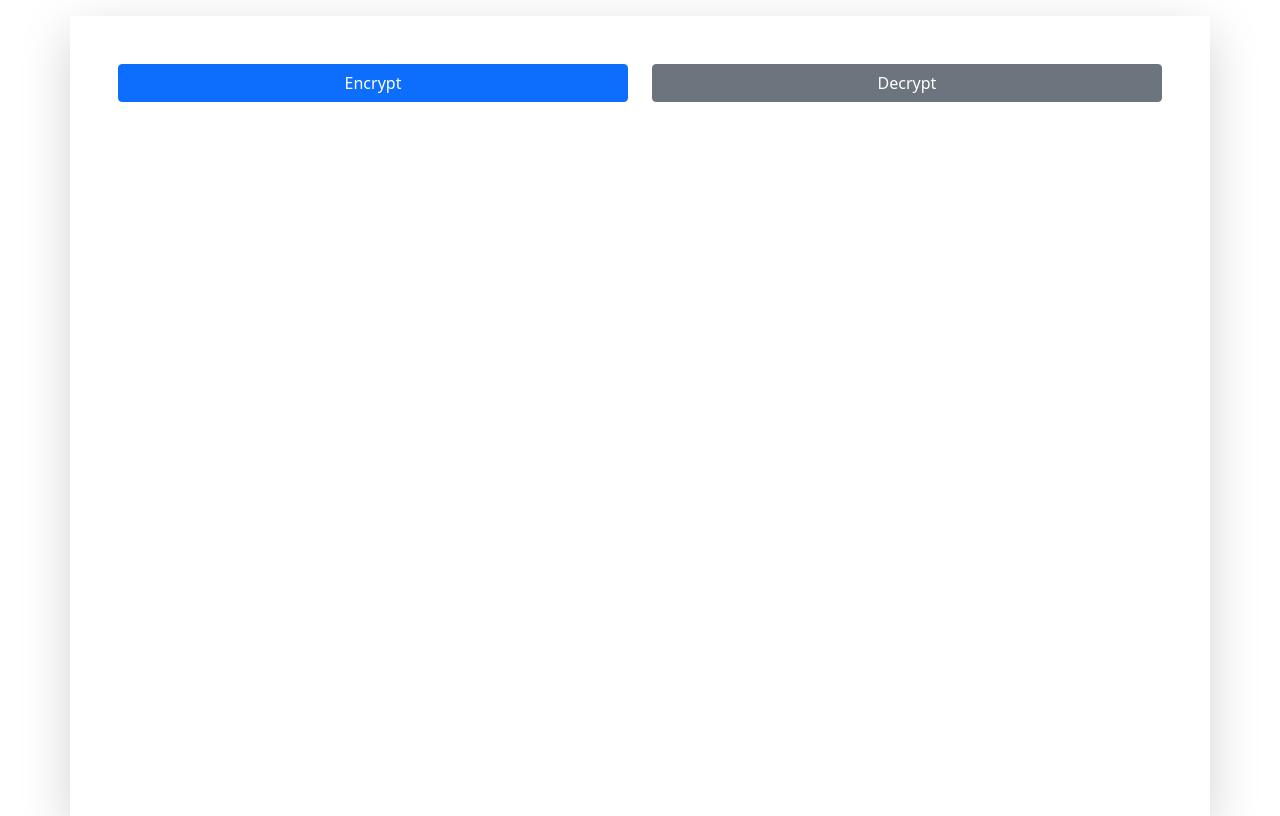
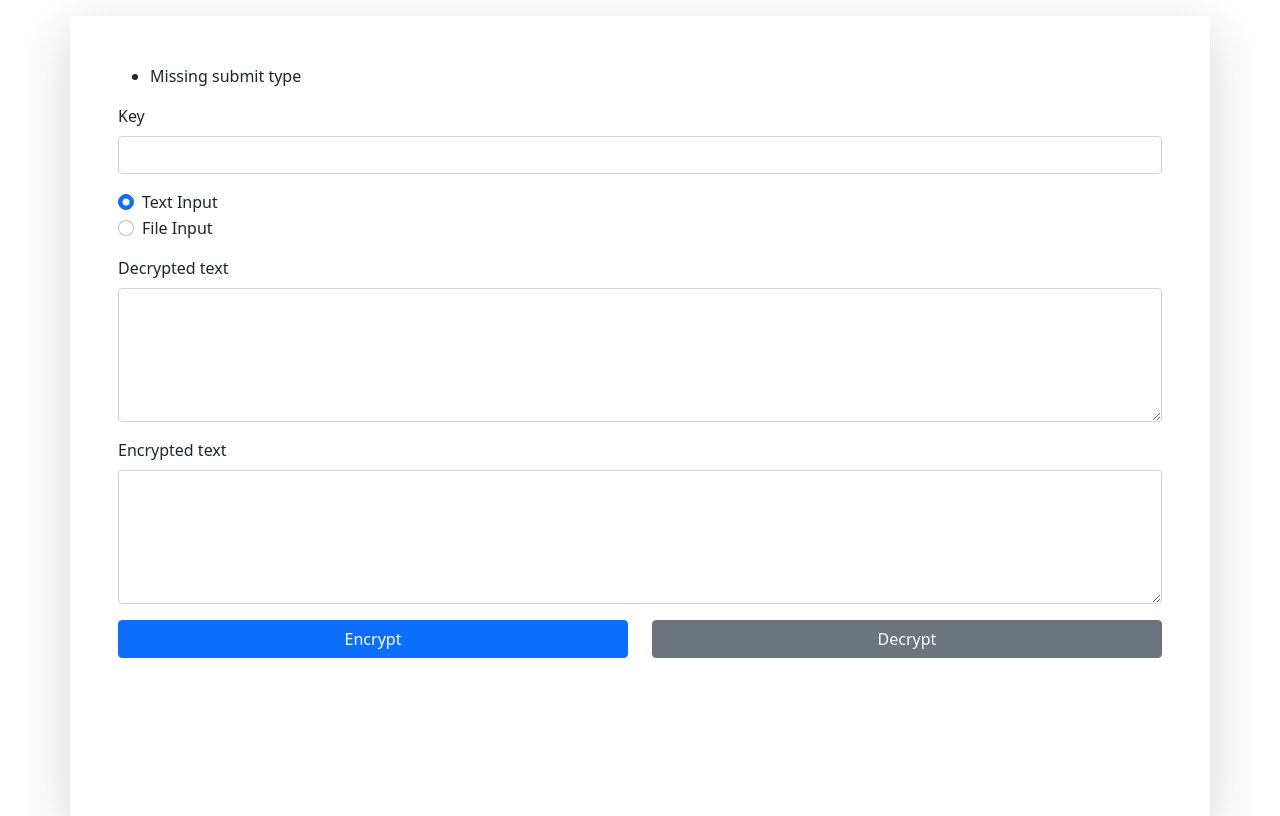
Before and after one commit to cpt22/SecurityCiphers, a Django app: page /des/ in a window 1280 px wide. Shown: the part 56-872 px from the top of the page. Run offline with Django 3.2, Linux system fonts and the light colour scheme.

Commit message:
Added switch between input types for md5

```diff
--- a/ciphers/ciphersite/forms.py
+++ b/ciphers/ciphersite/forms.py
@@ -25,8 +25,15 @@
 
 class DESForm(forms.Form):
     key = forms.CharField(required=False, widget=forms.TextInput(attrs={'class': 'form-control'}))
-    decrypted_text = forms.CharField(required=False, widget=forms.Textarea(attrs={'class': 'form-control'}))
-    encrypted_text = forms.CharField(required=False, widget=forms.Textarea(attrs={'class': 'form-control'}))
+    CHOICES = [('text', 'Text Input'),
+               ('file', 'File Input')]
+    input_type = forms.ChoiceField(choices=CHOICES, widget=forms.RadioSelect(attrs={'class': 'form-check-input'}))
+    decrypted_text = forms.CharField(required=False, widget=forms.Textarea(attrs={'rows': '5',
+                                                                              'class': 'form-control'}))
+    decrypted_file = forms.FileField(required=False, widget=forms.ClearableFileInput(attrs={'class': 'form-control'}))
+    encrypted_text = forms.CharField(required=False, widget=forms.Textarea(attrs={'rows': '5',
+                                                                              'class': 'form-control'}))
+    encrypted_file = forms.FileField(required=False, widget=forms.ClearableFileInput(attrs={'class': 'form-control'}))
 
     def clean(self):
         cleaned_data = self.cleaned_data
@@ -56,6 +63,9 @@
 
 
 class MD5Form(forms.Form):
+    CHOICES = [('text', 'Text Input'),
+               ('file', 'File Input')]
+    input_type = forms.ChoiceField(choices=CHOICES, widget=forms.RadioSelect(attrs={'class': 'form-check-input'}))
     input_text = forms.CharField(required=False, widget=forms.Textarea(attrs={'rows': '4',
                                                                               'class': 'form-control'}))
     input_file = forms.FileField(required=False, widget=forms.ClearableFileInput(attrs={'class': 'form-control'}))
--- a/ciphers/ciphersite/templates/ciphersite/base.html
+++ b/ciphers/ciphersite/templates/ciphersite/base.html
@@ -35,5 +35,7 @@
     </div>
 
 </body>
+<script src="https://code.jquery.com/jquery-3.6.0.min.js" integrity="sha256-/xUj+3OJU5yExlq6GSYGSHk7tPXikynS7ogEvDej/m4=" crossorigin="anonymous"></script>
 <script src="https://cdn.jsdelivr.net/npm/bootstrap@5.1.3/dist/js/bootstrap.bundle.min.js" integrity="sha384-ka7Sk0Gln4gmtz2MlQnikT1wXgYsOg+OMhuP+IlRH9sENBO0LRn5q+8nbTov4+1p" crossorigin="anonymous"></script>
+{% block script_section %}{% endblock %}
 </html>
--- a/ciphers/ciphersite/templates/ciphersite/des.html
+++ b/ciphers/ciphersite/templates/ciphersite/des.html
@@ -1,3 +1,26 @@
 {% extends 'ciphersite/encryption_form.html' %}
 
 {% block title %}DES Cipher{% endblock title %}
+
+{% block script_section %}
+<script>
+    $(document).ready(function() {
+        $("#id_decrypted_file_container").hide();
+        $("#id_encrypted_file_container").hide();
+
+        $('input[type=radio][name=input_type]').change(function() {
+            if ($(this).val() === 'file') {
+                $("#id_decrypted_file_container").show();
+                $("#id_encrypted_file_container").show();
+                $("#id_decrypted_text_container").hide();
+                $("#id_encrypted_text_container").hide();
+            } else {
+                $("#id_decrypted_file_container").hide();
+                $("#id_encrypted_file_container").hide();
+                $("#id_decrypted_text_container").show();
+                $("#id_encrypted_text_container").show();
+            }
+        });
+    });
+</script>
+{% endblock script_section %}
--- a/ciphers/ciphersite/templates/ciphersite/encryption_form.html
+++ b/ciphers/ciphersite/templates/ciphersite/encryption_form.html
@@ -10,12 +10,26 @@
             {{ form.non_field_errors }}
         {% endblock non_field_error_section %}
 
+        {% block before_fields %}{% endblock before_fields %}
+
         {% for field in form %}
             {% with widget=field.field.widget %}
             {% block field_row %}
-                <div class="mb-3">
+                <div id="{{ field.auto_id }}_container" class="mb-3">
                     {% block field_row_contents %}
-
+                        {% if field.widget_type == 'radioselect' %}
+                            {% for choice in field.field.choices %}
+                                <div class="form-check">
+                                    <input type="radio"
+                                           class="form-check-input"
+                                           name="{{ field.name }}"
+                                           id="{{ field.auto_id }}_{{ choice.0 }}"
+                                           value="{{ choice.0 }}"
+                                           {% if field.data == choice.0 %}checked{% endif %}/>
+                                    <label for="{{ field.auto_id }}_{{ choice.0 }}" class="form-check-label">{{ choice.1 }}</label>
+                                </div>
+                            {% endfor %}
+                        {% else %}
                             {% block label_display %}
                                 <label for="{{ field.id_for_label }}" class="form-label">{{ field.label }}</label>
                             {% endblock label_display %}
@@ -30,6 +44,7 @@
                                 {% block field_display %}
                                     {{ field }}
                                 {% endblock field_display %}
+                            {% endif %}
                         {% endif %}
 
                         {% block error_display %}
@@ -47,6 +62,8 @@
         {% endfor %}
     {% endblock fields_loop %}
 
+    {% block after_fields %}{% endblock after_fields %}
+
     <div class="mb-3">
         {% block submit_section %}
             <div class="row">
--- a/ciphers/ciphersite/templatetags/ciphersite_extras.py
+++ b/ciphers/ciphersite/templatetags/ciphersite_extras.py
@@ -14,5 +14,9 @@
     return dictionary.get(key)
 
 @register.filter
+def index(indexable, i):
+    return indexable[i]
+
+@register.filter
 def break_join(lis):
     return '<br>'.join(lis)
--- a/ciphers/ciphersite/views.py
+++ b/ciphers/ciphersite/views.py
@@ -8,7 +8,7 @@
 from django.http import HttpResponse, HttpResponseForbidden
 from django.template import loader
 from django.views.decorators.csrf import csrf_exempt
-from .forms import VigenereForm, MD5Form
+from .forms import VigenereForm, DESForm, MD5Form
 
 
 def index(request):
@@ -35,7 +35,11 @@
 
 
 def des(request):
-    context = {}
+    #if request.method == 'POST':
+    #else:
+    form = DESForm({'input_type': 'text'})
+
+    context = {'form': form}
     return render(request, 'ciphersite/des.html', context)
 
 
@@ -56,7 +60,7 @@
             else:
                 return HttpResponse('Invalid Request', status=400)
     else:
-        form = MD5Form()
+        form = MD5Form({'input_type': 'text'})
 
     context = {'form': form}
     return render(request, 'ciphersite/md5.html', context)
```
Also changed, not shown: ciphers/ciphersite/templates/ciphersite/md5.html (+34 -0 lines). Lines whose indentation alone changed are shown as unchanged.
